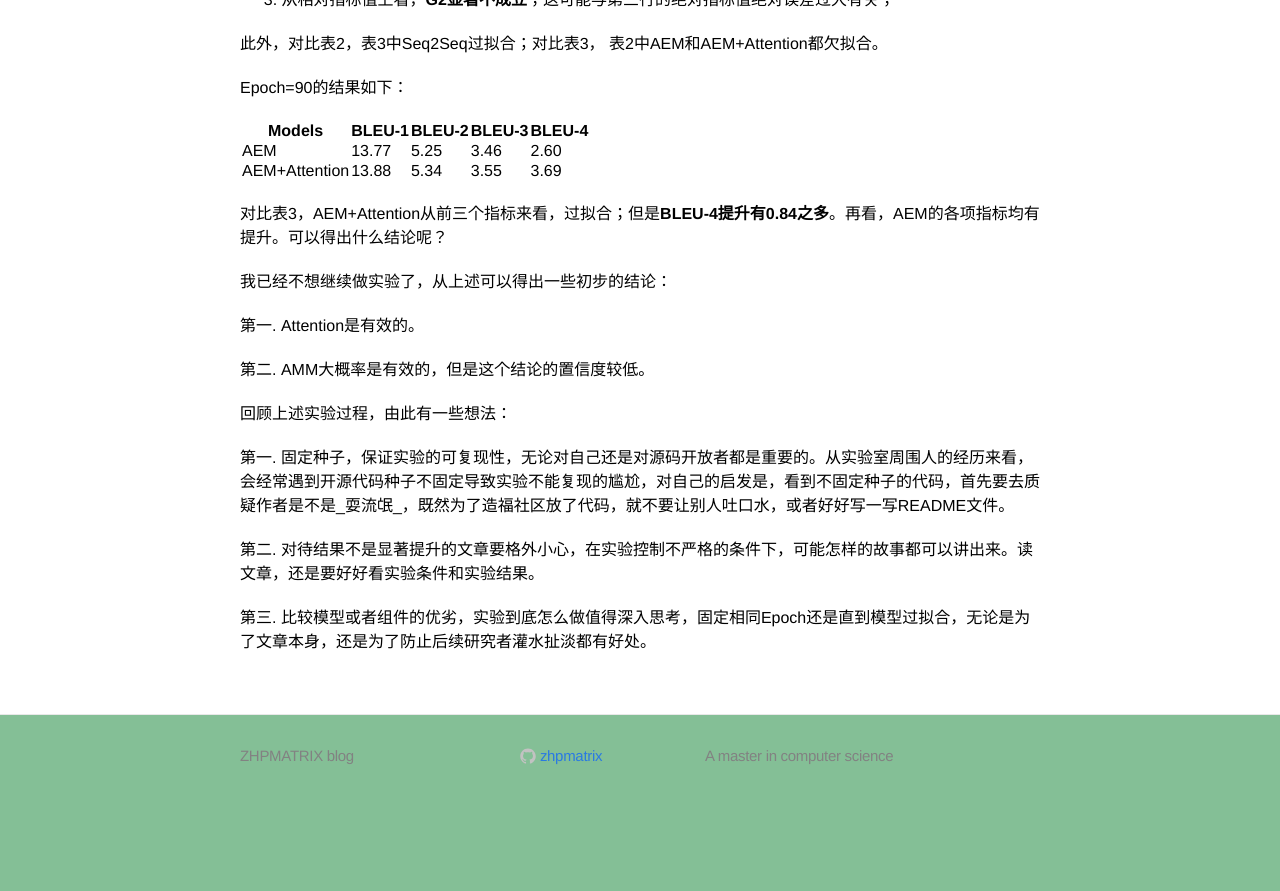
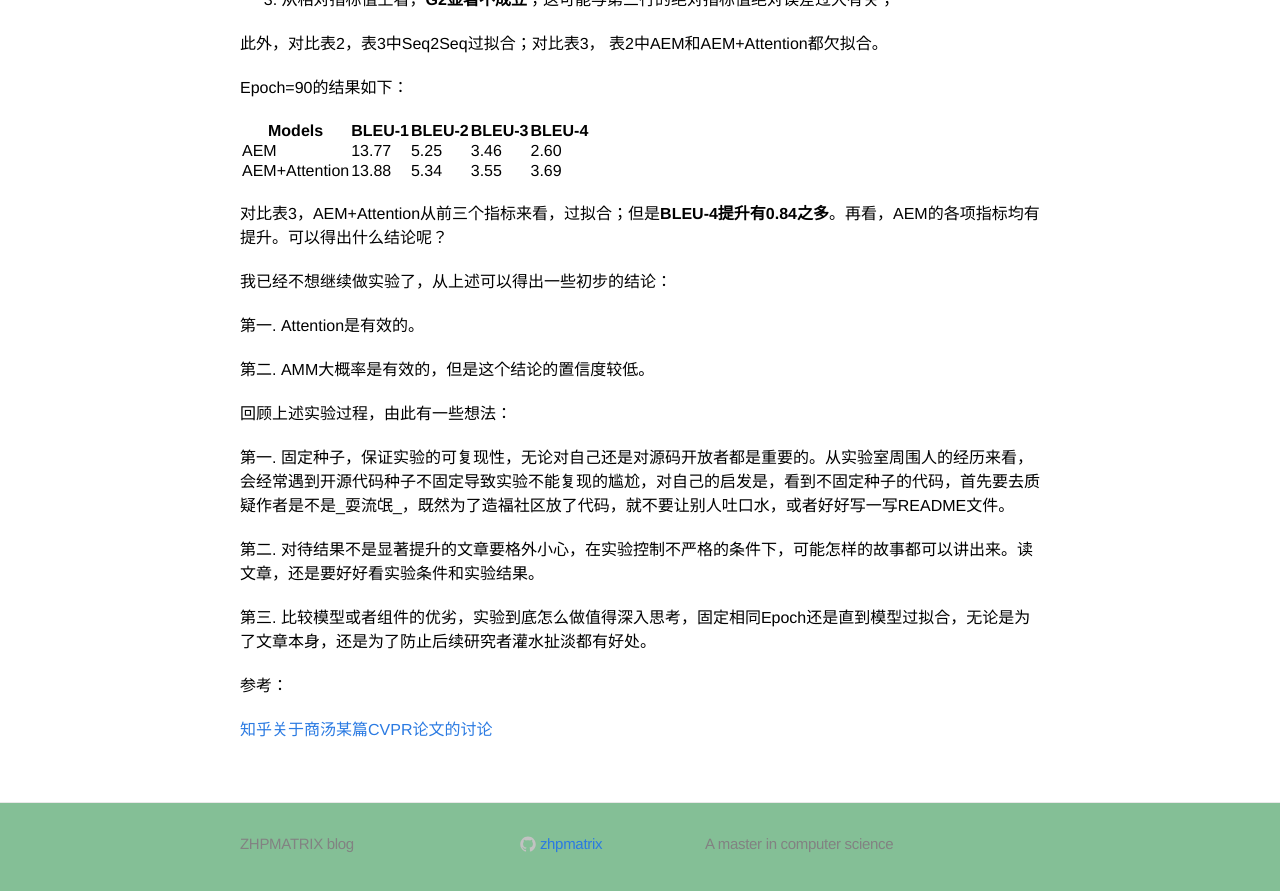
Before and after one commit to zhpmatrix/zhpmatrix.github.io, a Jekyll site: the page built from _posts/2018-12-14-paper-reproductivity.md, in a window 1280 px wide and 900 px high, scrolled down 2602 px. Shown: the top 891 px of the window. Built offline with Jekyll 4.4.1, drawn with Linux system fonts in a browser that asks for light colours; comment, search, counter and statistics services are not loaded; before the commit the page ends 3414 px from its top, so only the background shows below that.

Commit message:
update blog

```diff
--- a/_posts/2018-12-14-paper-reproductivity.md
+++ b/_posts/2018-12-14-paper-reproductivity.md
@@ -120,3 +120,7 @@ Epoch=90的结果如下：
 第二. 对待结果不是显著提升的文章要格外小心，在实验控制不严格的条件下，可能怎样的故事都可以讲出来。读文章，还是要好好看实验条件和实验结果。
 
 第三. 比较模型或者组件的优劣，实验到底怎么做值得深入思考，固定相同Epoch还是直到模型过拟合，无论是为了文章本身，还是为了防止后续研究者灌水扯淡都有好处。
+
+参考：
+
+[知乎关于商汤某篇CVPR论文的讨论](https://www.zhihu.com/question/276744581)
```
